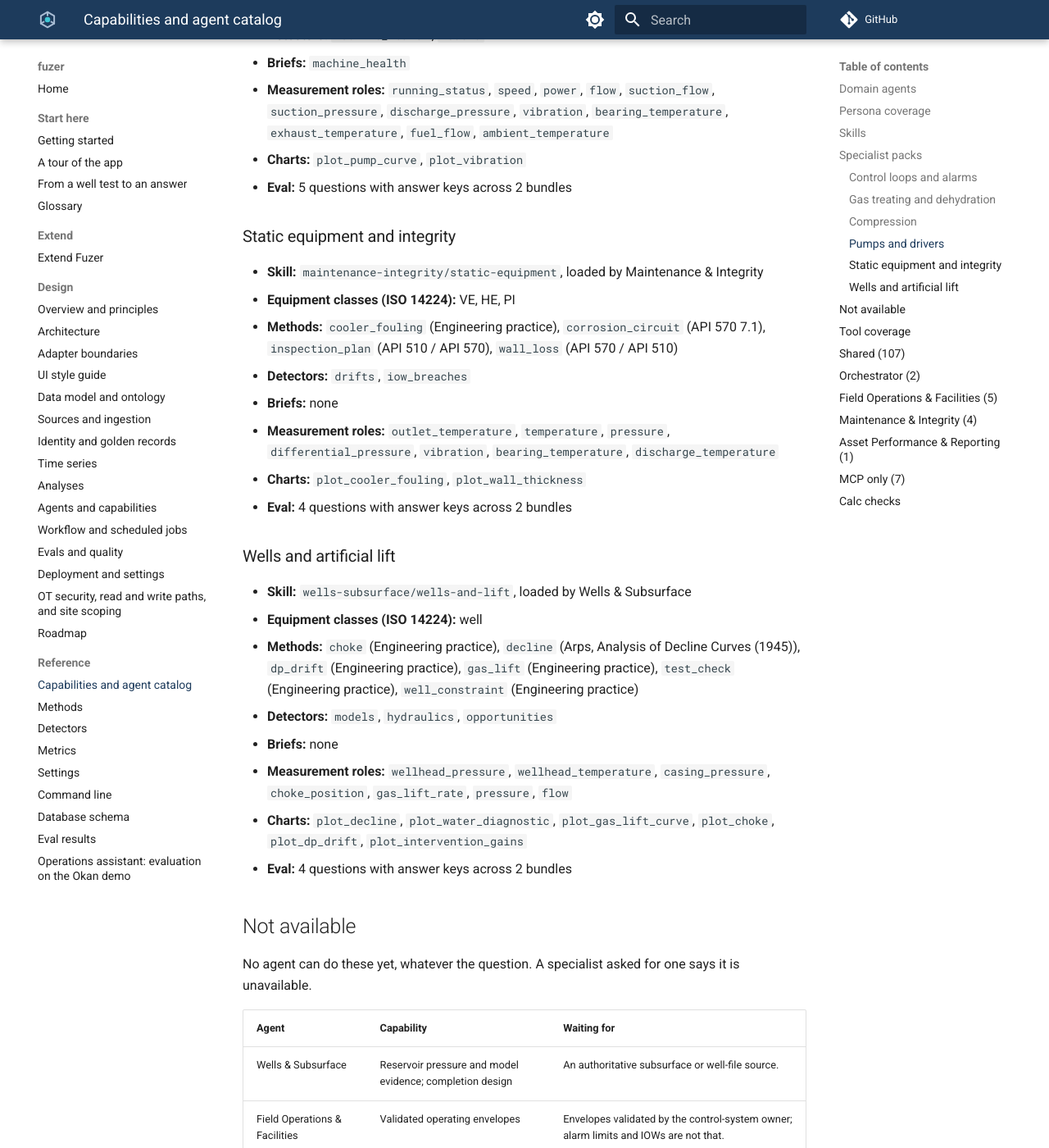
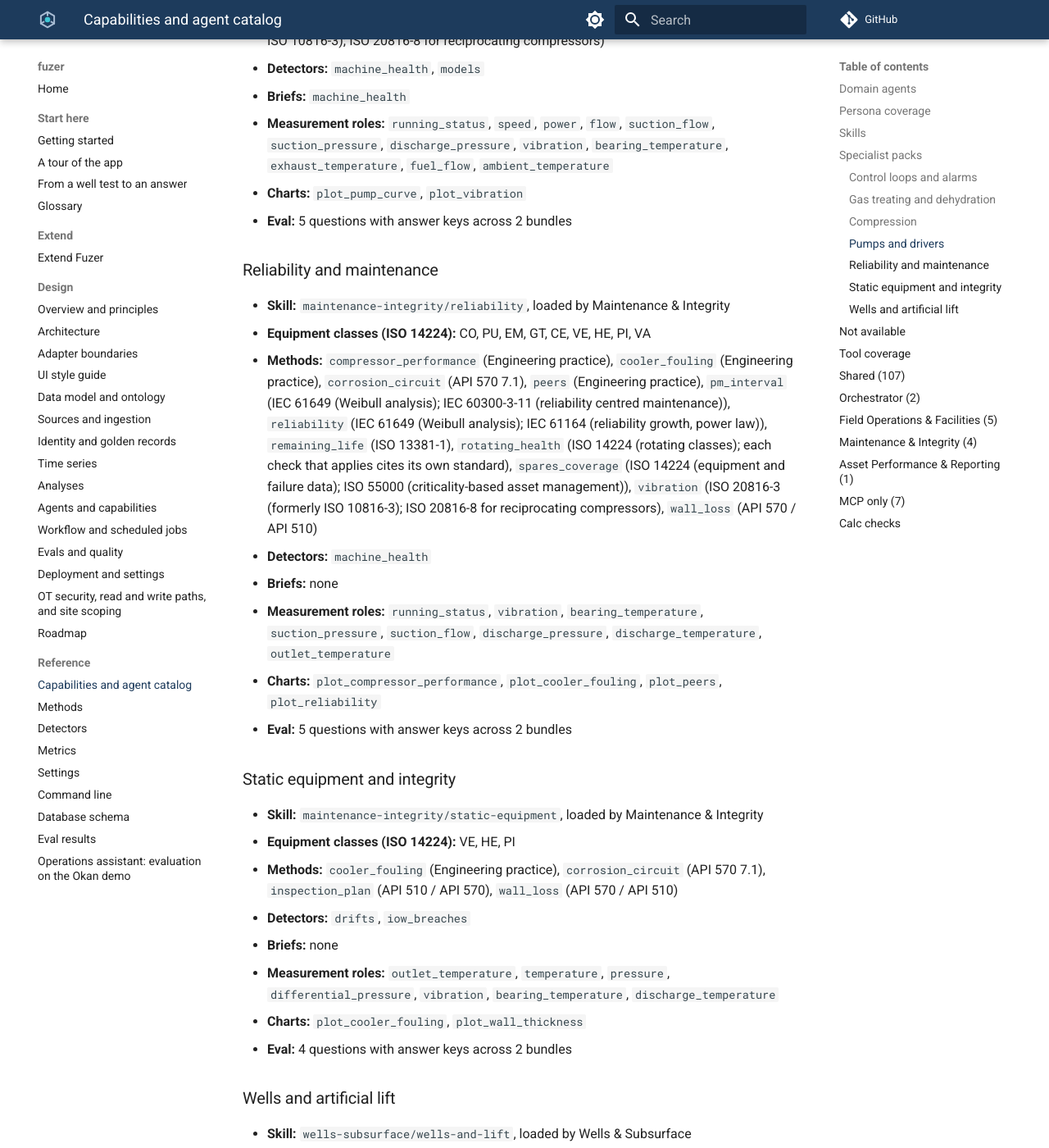
Before and after one commit to areed145/fuzer, an MkDocs documentation site: the page built from docs/capabilities.md, in a window 1280 px wide and 1400 px high, scrolled down 20233 px. Shown: the whole window at 82% size. Built offline with MkDocs 1.6.1 and Material for MkDocs 9.7.7, drawn with Linux system fonts in a browser that asks for light colours; comment, search, counter and statistics services are not loaded.

Commit message:
Reliability and maintenance pack (P4.2g-3)
The reliability skill becomes pack 7: a manifest naming the tools, methods,
charts, roles and eval its playbook relies on, and answer keys on Okan
(PM interval on the centrifugal compressors and pumps, the compression area's
critical stock-outs) and Kestrel (B1-K-2001's packing kit out of stock; too
little history to judge a PM interval). The playbook keeps its content and
now says it is the fleet and history view beside the machine and static
equipment packs.

Co-Authored-By: Claude Opus 5.5 <noreply@anthropic.com>
Claude-Session: https://claude.ai/code/session_01LEmc6TuguRJmNFJnUPnQmN

```diff
--- a/docs/capabilities.md
+++ b/docs/capabilities.md
@@ -69,7 +69,7 @@ Tools are read from each `SKILL.md`. A shared skill is loaded by every agent, ea
 | `field-operations-facilities/gas-treating` | Field Operations & Facilities | none | Surface / Facilities Engineer; Field Operator | Gas treating and dehydration - amine and glycol contactors foaming or fouling, treated gas (acid gas, water content) against its window, reboiler temperatures drifting toward a limit, and refrigeration chillers holding the dew point, for any treating unit (ISO 14224 classes VE, HE, HB). | `calc`, `limits`, `measurements`, `plot_operating_window`, `plot_trend` | Contactor differential pressure, treated gas analysers, reboiler and chiller temperatures, and their recorded operating windows (IOW, alarm settings or learned). | Each treating unit's status with the checks that drive it (foaming, treated gas, reboiler, chiller), the window each was judged against, the link along the train and the lab samples it could not read. | Advises; antifoam, a solvent change-out, a rate cut or a reboiler setpoint change is the operator's and engineer's call. |
 | `field-operations-facilities/shift-handover` | Field Operations & Facilities | none | Field Operator; Surface / Facilities Engineer | Interpret a shift or period for handover - what changed in the records, what is still open, which alarms and excursions matter, and what to verify in the field. | `alarm_analysis`, `get_daily_ops_report`, `get_events`, `limits`, `records_mismatch`, `trip_analysis`, `what_changed` | Operator log events, notifications, downtime, the daily report and excursions for a stated window. | A dated handover of what changed, what is unresolved, which records don't agree and what to verify in the field. | Summarises records; the accountable shift supervisor owns the handover. |
 | `field-operations-facilities/alarms-and-instruments` | Field Operations & Facilities | none | Instrumentation, Controls & OT Specialist; Field Operator | Alarm performance, instrument evidence and control loops - alarm rates, floods, chattering and standing alarms, whether readings can be trusted, whether a loop is cycling, signal changes, and how close a unit runs to its limits. | `alarm_analysis`, `calc`, `capacity_headroom`, `detect_changes`, `instrument_health`, `limits`, `plot_alarms`, `plot_changes`, `plot_instrument_health`, `plot_operating_window` | DCS / PI AF limits, process values and run signals; requires a configured time-series source. | Alarm performance, whether readings can be trusted and when a signal changed, with the window. | No control, tuning or alarm changes; no validated operating envelope is implied. |
-| `maintenance-integrity/reliability` | Maintenance & Integrity | none | Reliability Engineer; Maintenance Technician / Coordinator; Inspection Specialist | Reliability, maintenance and inspection - rotating equipment health (vibration zones, BEP, curves, failure fits), bad actors, MTBF by unit and ISO 14224 class, failure modes and repeat failures, PM and inspection compliance, overdue statutory inspections, and root-cause leads. | `bad_actors`, `calc`, `cost_of_unreliability`, `get_entity`, `lessons_learned`, `limits`, `maintenance_compliance`, `maintenance_history`, `maintenance_spend`, `measurements`, `plot_compressor_performance`, `plot_cooler_fouling`, `plot_peers`, `rotating_screen`, `search_knowledge`, `spare_parts`, `well_performance` | SAP notifications and work orders with ISO 14224 coding, maintenance plans and downtime. | Bad actors, MTBF, failure modes, compliance and root-cause leads with data dates. | Root causes stay leads until an accountable engineer confirms them. |
+| `maintenance-integrity/reliability` | Maintenance & Integrity | none | Reliability Engineer; Maintenance Technician / Coordinator; Inspection Specialist | Reliability, maintenance and inspection - rotating equipment health (vibration zones, BEP, curves, failure fits), bad actors, MTBF by unit and ISO 14224 class, failure modes and repeat failures, PM and inspection compliance, overdue statutory inspections, and root-cause leads. | `bad_actors`, `calc`, `cost_of_unreliability`, `get_entity`, `lessons_learned`, `limits`, `maintenance_compliance`, `maintenance_history`, `maintenance_spend`, `measurements`, `plot_compressor_performance`, `plot_cooler_fouling`, `plot_peers`, `plot_reliability`, `rotating_screen`, `search_knowledge`, `spare_parts`, `well_performance` | SAP notifications and work orders with ISO 14224 coding, maintenance plans and downtime. | Bad actors, MTBF, failure modes, compliance and root-cause leads with data dates. | Root causes stay leads until an accountable engineer confirms them. |
 | `maintenance-integrity/compression` | Maintenance & Integrity | none | Reliability Engineer; Maintenance Technician / Coordinator | Compressor health - centrifugal surge margin and surges, reciprocating rod load and valves, API 670 protection channels, dry gas seals, lube oil, and real-gas and fixed-k performance, for any compressor (ISO 14224 class CO). | `calc`, `plot_compressor_performance`, `plot_cooler_fouling`, `plot_vibration`, `rotating_screen` | Compressor process and protection points (flows, pressures, temperatures, vibration, axial position, seal vent, lube oil), the machine's OEM map, cylinder data and frame rating, and the latest gas analysis. | Each compressor's status with the checks that drive it (surge margin, rod load, valves, protection channels, seals, lube oil, performance), their basis and data dates. | Advises; stopping, unloading or re-staging a machine is the operator's and machinery engineer's call. |
 | `maintenance-integrity/pumps-and-drivers` | Maintenance & Integrity | none | Reliability Engineer; Maintenance Technician / Coordinator | Pumps and their drivers - head against the OEM curve, where a pump runs against its best efficiency point, motor load against the nameplate, casing vibration, and gas turbine and gas engine driver checks (exhaust spread, hot section hours, cylinders, heat rate), for any pump or driver (ISO 14224 classes PU, EM, GT, CE). | `calc`, `equipment_curves`, `plot_pump_curve`, `plot_vibration`, `rotating_screen` | Pump flow, pressures and vibration, the OEM curve, the motor's nameplate on the SAP equipment record, and gas turbine and gas engine driver points (exhaust and cylinder temperatures, fuel, output). | Each pump or driver's status with the checks that drive it (curve, operating region, motor load, vibration, exhaust spread, hot section hours, cylinders, heat rate), their basis and data dates. | Advises; stopping a pump, changing a duty or deferring an inspection is the operator's and engineer's call. |
 | `maintenance-integrity/static-equipment` | Maintenance & Integrity | none | Asset Integrity Engineer; Inspection Specialist | Static equipment and integrity - wall loss and remaining life at CMLs against each CML's minimum required thickness, the condition inspection plan against the interval the wall supports, and exchanger fouling, for any pressure vessel, exchanger or piping (ISO 14224 classes VE, HE, PI). | `calc`, `limits`, `measurements`, `plot_cooler_fouling`, `plot_wall_thickness` | CML wall thickness readings and each CML's recorded minimum thickness, the maintenance plans' condition inspections, exchanger outlet temperatures and integrity operating windows. | Each vessel, exchanger or line's remaining life at its governing CML, its inspection plan against the interval its wall supports, fouling, and what could not be checked (RBI, fitness for service). | Advises; inspection intervals, deferrals and fitness for service are the integrity engineer's decisions. |
@@ -128,6 +128,17 @@ A pack is a skill folder whose `pack.yaml` names what its playbook relies on (P4
 - **Briefs:** `machine_health`
 - **Measurement roles:** `running_status`, `speed`, `power`, `flow`, `suction_flow`, `suction_pressure`, `discharge_pressure`, `vibration`, `bearing_temperature`, `exhaust_temperature`, `fuel_flow`, `ambient_temperature`
 - **Charts:** `plot_pump_curve`, `plot_vibration`
+- **Eval:** 5 questions with answer keys across 2 bundles
+
+### Reliability and maintenance
+
+- **Skill:** `maintenance-integrity/reliability`, loaded by Maintenance & Integrity
+- **Equipment classes (ISO 14224):** CO, PU, EM, GT, CE, VE, HE, PI, VA
+- **Methods:** `compressor_performance` (Engineering practice), `cooler_fouling` (Engineering practice), `corrosion_circuit` (API 570 7.1), `peers` (Engineering practice), `pm_interval` (IEC 61649 (Weibull analysis); IEC 60300-3-11 (reliability centred maintenance)), `reliability` (IEC 61649 (Weibull analysis); IEC 61164 (reliability growth, power law)), `remaining_life` (ISO 13381-1), `rotating_health` (ISO 14224 (rotating classes); each check that applies cites its own standard), `spares_coverage` (ISO 14224 (equipment and failure data); ISO 55000 (criticality-based asset management)), `vibration` (ISO 20816-3 (formerly ISO 10816-3); ISO 20816-8 for reciprocating compressors), `wall_loss` (API 570 / API 510)
+- **Detectors:** `machine_health`
+- **Briefs:** none
+- **Measurement roles:** `running_status`, `vibration`, `bearing_temperature`, `suction_pressure`, `suction_flow`, `discharge_pressure`, `discharge_temperature`, `outlet_temperature`
+- **Charts:** `plot_compressor_performance`, `plot_cooler_fouling`, `plot_peers`, `plot_reliability`
 - **Eval:** 5 questions with answer keys across 2 bundles
 
 ### Static equipment and integrity
```
Also changed, not shown: src/fuzer/agents/skills/maintenance-integrity/reliability/SKILL.md (+6 -1 lines), src/fuzer/agents/skills/maintenance-integrity/reliability/pack.yaml (added, +27 -0 lines), 3 other files.
